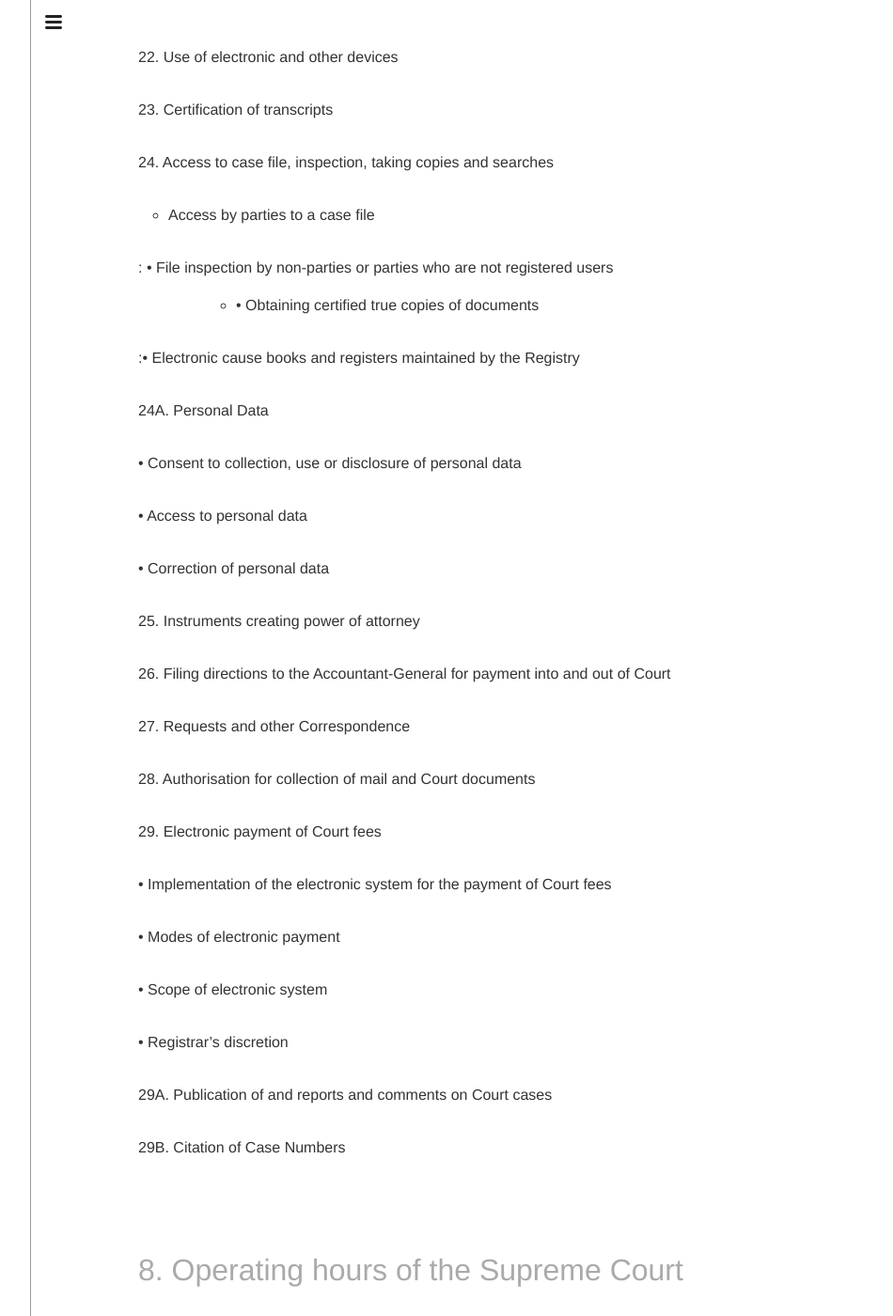
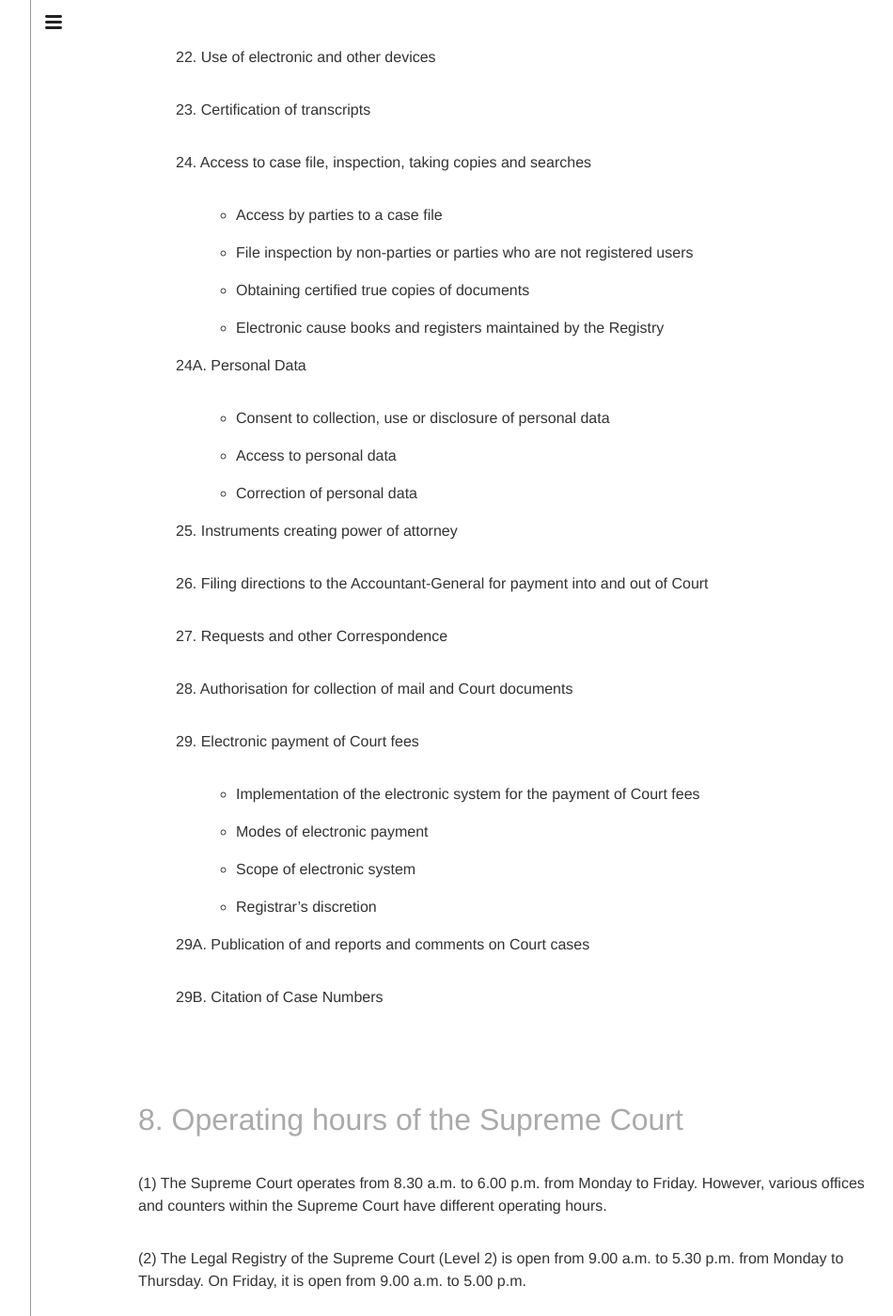
Before and after one commit to opendocsg/opendoc-supreme-court-practice-directions, a Jekyll site: the page built from PART-02-General-Matters.md, in a window 1280 px wide and 1400 px high, scrolled down 931 px. Shown: the whole window at 94% size, without its empty margins (219-1169 px from the left). Built offline with Jekyll 4.4.1, drawn with Linux system fonts in a browser that asks for light colours; our own code applies the rules of GitHub Pages for plain Markdown files; a script that is not in the unit is left out.

Commit message:
Updated ordered list and sub-lists in list of contents

```diff
--- a/PART-02-General-Matters.md
+++ b/PART-02-General-Matters.md
@@ -16,66 +16,66 @@ solicitors
 
 : 13A. Attendance at hearings in Chambers
 
-14\. Absence from Court on medical grounds
+: 14\. Absence from Court on medical grounds
 
-15\. The Central Display Management System
+: 15\. The Central Display Management System
 
-16\. Precedence and preaudience of Senior Counsel
+: 16\. Precedence and preaudience of Senior Counsel
 
-17\. Court dress
+: 17\. Court dress
 
-18\. Forms of address
+: 18\. Forms of address
 
-19\. Submissions and examination by leading and assisting counsel
+: 19\. Submissions and examination by leading and assisting counsel
 
-20\. Interpreters and translation
+: 20\. Interpreters and translation
 
-21\. Production of record of hearing
+: 21\. Production of record of hearing
 
-22\. Use of electronic and other devices
+: 22\. Use of electronic and other devices
 
-23\. Certification of transcripts
+: 23\. Certification of transcripts
 
-24\. Access to case file, inspection, taking copies and searches
+: 24\. Access to case file, inspection, taking copies and searches
 
-* Access by parties to a case file
+: * Access by parties to a case file
 
-: • File inspection by non-parties or parties who are not registered users
+: * File inspection by non-parties or parties who are not registered users
 
-: * • Obtaining certified true copies of documents
+: * Obtaining certified true copies of documents
 
-:• Electronic cause books and registers maintained by the Registry
+: * Electronic cause books and registers maintained by the Registry
 
-24A. Personal Data
+: 24A\. Personal Data
 
-• Consent to collection, use or disclosure of personal data
+: * Consent to collection, use or disclosure of personal data
 
-• Access to personal data
+: * Access to personal data
 
-• Correction of personal data
+: * Correction of personal data
 
-25\. Instruments creating power of attorney
+: 25\. Instruments creating power of attorney
 
-26\. Filing directions to the Accountant-General for payment into and
+: 26\. Filing directions to the Accountant-General for payment into and
 out of Court
 
-27\. Requests and other Correspondence
+: 27\. Requests and other Correspondence
 
-28\. Authorisation for collection of mail and Court documents
+: 28\. Authorisation for collection of mail and Court documents
 
-29\. Electronic payment of Court fees
+: 29\. Electronic payment of Court fees
 
-• Implementation of the electronic system for the payment of Court fees
+: * Implementation of the electronic system for the payment of Court fees
 
-• Modes of electronic payment
+: * Modes of electronic payment
 
-• Scope of electronic system
+: * Scope of electronic system
 
-• Registrar’s discretion
+: * Registrar’s discretion
 
-29A. Publication of and reports and comments on Court cases
+: 29A\. Publication of and reports and comments on Court cases
 
-29B. Citation of Case Numbers
+: 29B\. Citation of Case Numbers
 
 # 8\. Operating hours of the Supreme Court
 
```
